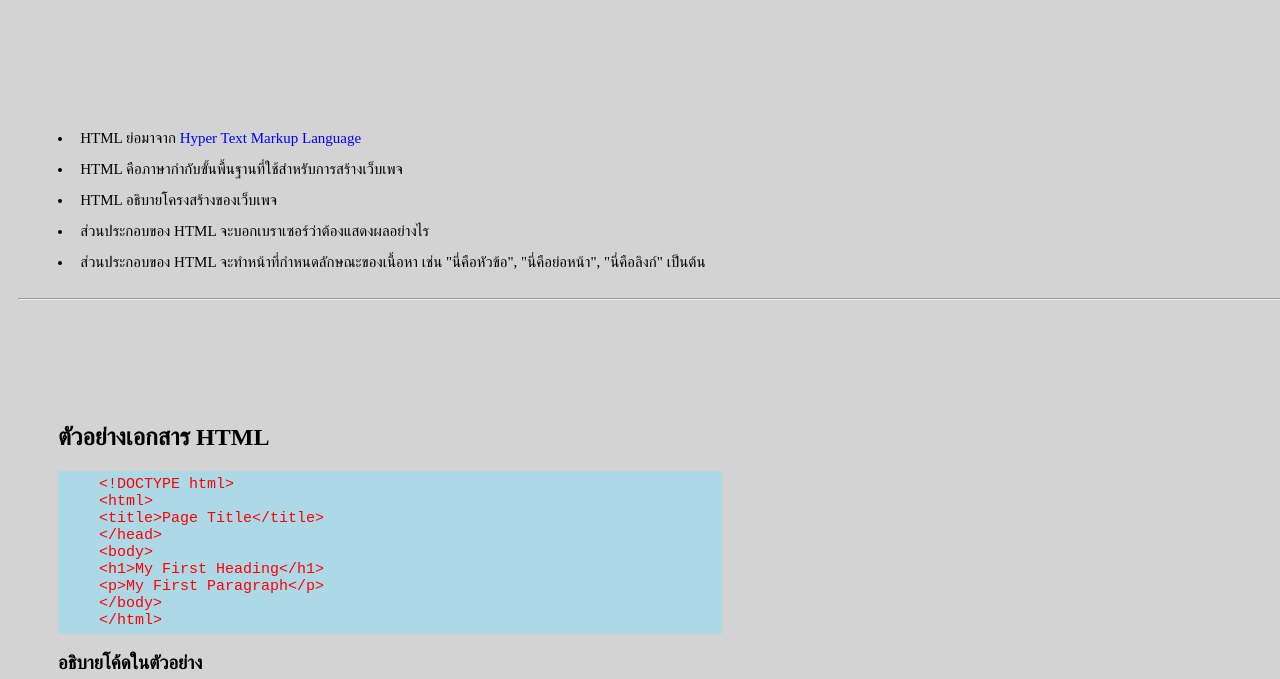
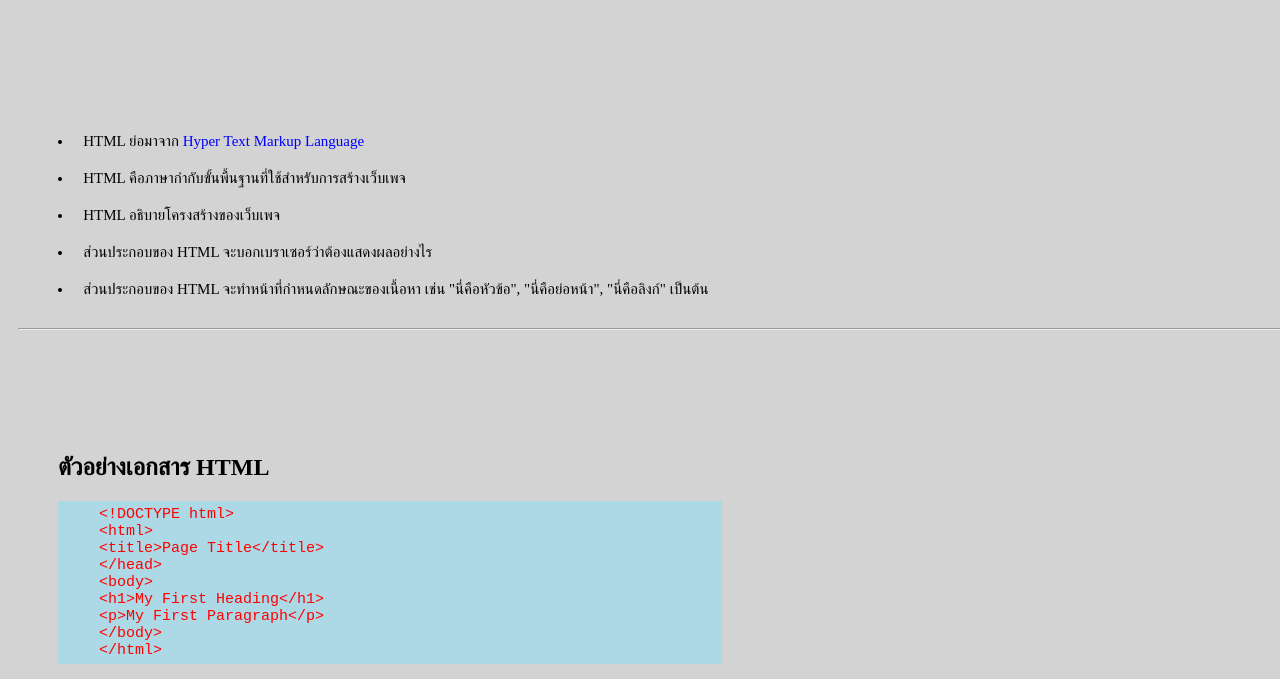
Before and after one commit to mopheadishappy/mopheadishappy.github.io, a plain HTML site: page index.html in a window 1280 px wide. Shown: the part 95-774 px from the top of the page. Drawn offline with Linux system fonts and the light colour scheme.

Commit message:
Update stylesheet.css

```diff
--- a/stylesheet.css
+++ b/stylesheet.css
@@ -14,7 +14,7 @@ section {
 }
 li, pre {
     font-size: 15px;
-    padding: 7px;
+    padding: 10px;
 }
 table, th, td {
   border: 1px solid black;
```
